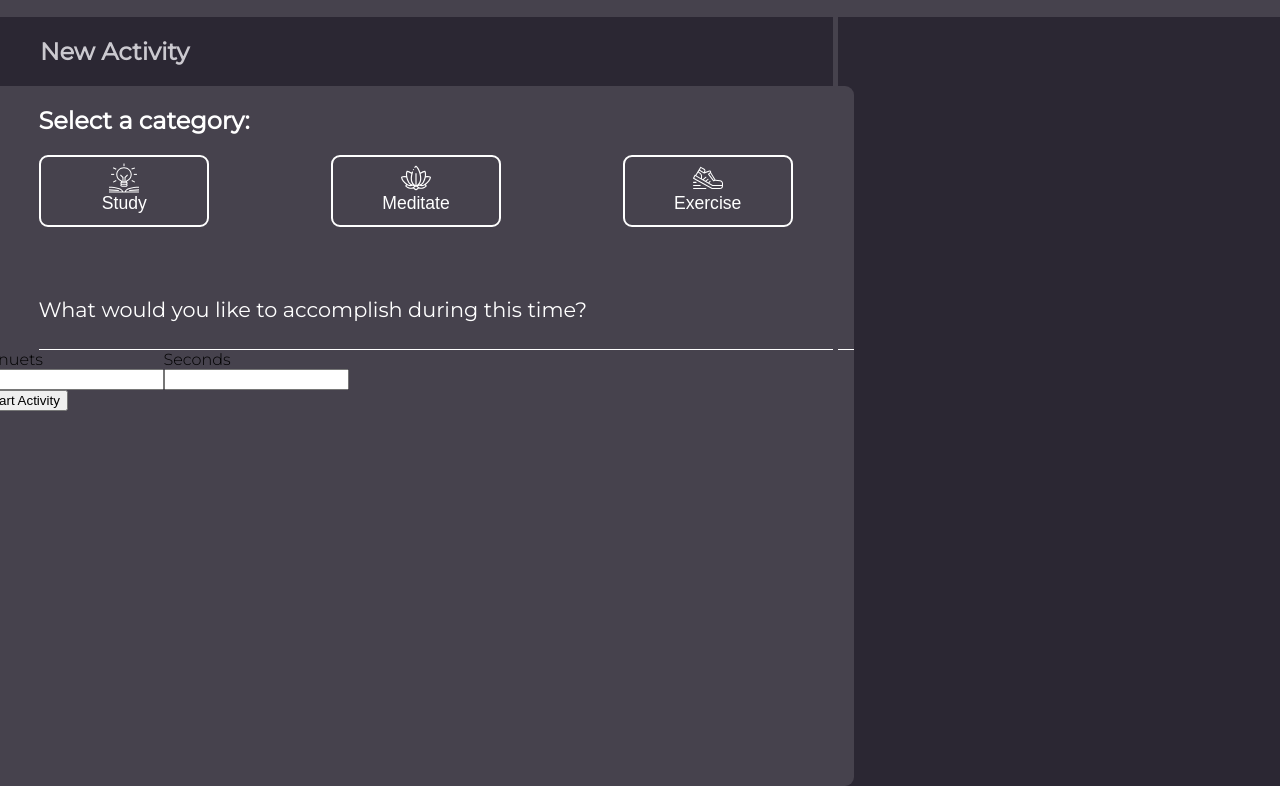
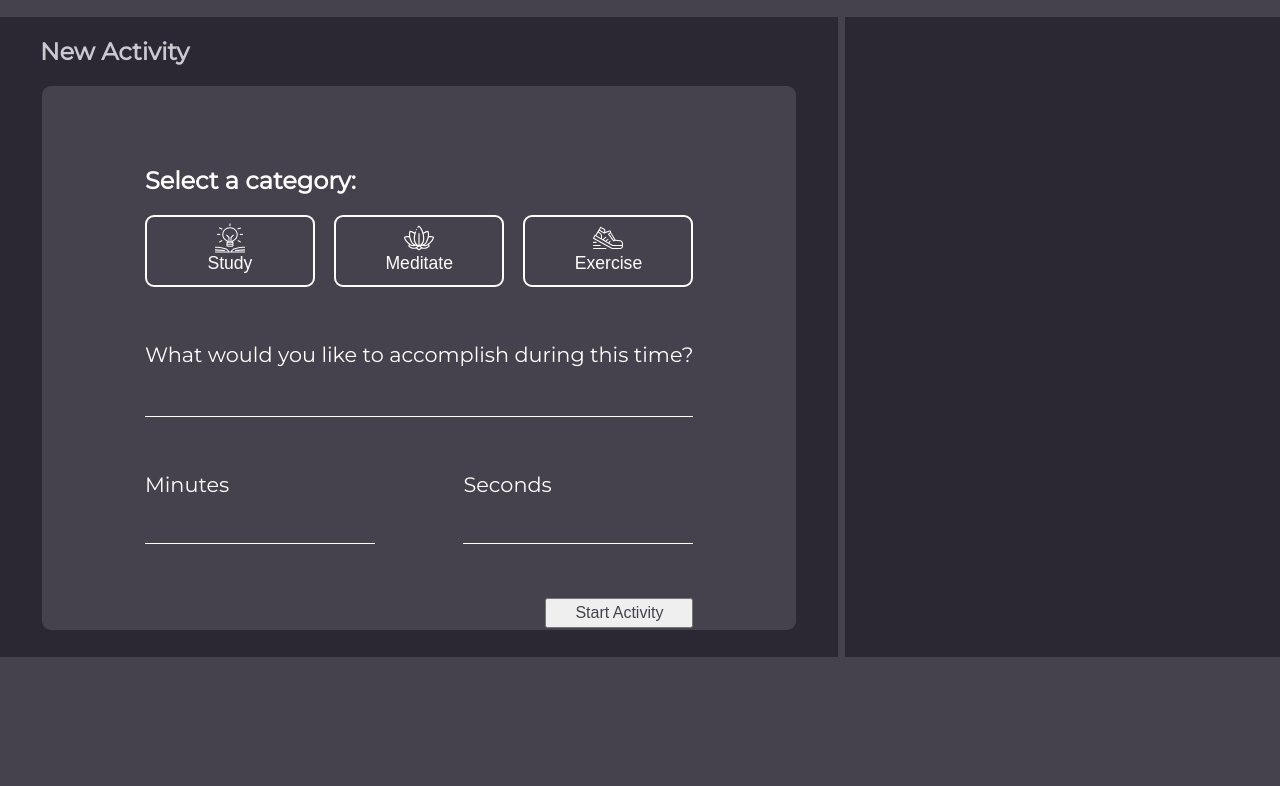
Before and after one commit to Markus-Xavier/intention-timer, a plain HTML site: page index.html in a window 1280 px wide. Shown: the part 63-849 px from the top of the page. After the commit the page ends 800 px from the top, so only its background shows below. Drawn offline with Linux system fonts and the light colour scheme.

Commit message:
Finish left box comp

```diff
--- a/index.html
+++ b/index.html
@@ -15,7 +15,6 @@
         <section class="left-side-box">
             <h1 id="new-activity-text">New Activity</h1>
             <section id="new-activity-section">
-                <div>
                 <form>
                     <h2>Select a category:</h2>
                     <div id="activity-button-container">
@@ -23,29 +22,31 @@
                         <button><img src="assets/meditate.svg" class="button-image">Meditate</button>
                         <button><img src="assets/exercise.svg" class="button-image">Exercise</button>
                     </div>
-                    </div>
+
                     <div id="accomplish-box">
                         <label for="accomplish-goal">What would you like to accomplish during this time?</label>
-                        <input id="accomplish-goal" type"text" class="input-field-style">
+                        <input id="accomplish-goal" type="text" class="input-field-style">
                     </div>
+
                     <div id="time-set-box">
                         <div>
-                            <label for="minuets">Minuets</label>
-                            <input id="minuets">
+                            <label for="minutes">Minutes</label>
+                            <input id="minutes" type="number">
                         </div>
                         <div>
                             <label for="seconds">Seconds</label>
-                            <input id="seconds">
+                            <input id="seconds" type="number">
                         </div>
                     </div>
-                    <div>
-                        <button>Start Activity</button>
+                    <div id="start-box">
+                        <button id="start-button">Start Activity</button>
                     </div>
                     </form>
                 </div>
             </section>
         </section>
-        <div id="line"></div>
+        <section class="right-side-box"></section>
+
 
     </main>
 </body>
--- a/styles.css
+++ b/styles.css
@@ -10,80 +10,87 @@ Error: #EFB7EC
 font-family: 'Montserrat', sans-serif;
 */
 
-body{
+body {
   min-height: 100vh;
-    background-color: #2B2733;
+  background-color: #46424d;
   margin: 0;
-    font-family: 'Montserrat', sans-serif;
+  font-family: "Montserrat", sans-serif;
   font-weight: 300;
+}
+header {
+  height: 20vh;
+}
+main {
+  display: flex;
+  height: 80vh;
+  justify-content: space-between;
+}
+
+button {
+  display: flex;
+}
+
+h2 {
+  color: #fff;
+  width: 90%;
+}
+
+.left-side-box {
   display: flex;
   flex-direction: column;
-    justify-content: flex-end;
+  width: 65.5%;
+  background-color: #2b2733;
 }
 
-main{
-    display: flex;
-    height: 100%;
-    flex-grow: 1;
+.right-side-box {
+  background-color: #2b2733;
+  width: 34%;
 }
 
-button{
-    display:flex;
-}
-
-h2{
-    color: #FFF;
-    margin-left: 60px;
-}
-
-.left-side-box{
-    display: flex;
-    flex-direction: column;
-    width: 65%;
-}
-
-.button-image{
+.button-image {
   width: 30px;
   height: 30px;
 }
 
-#main-logo-header{
+#main-logo-header {
   height: 80px;
-    background-color: #46424D;
+  background-color: #46424d;
   display: flex;
   justify-content: center;
   align-items: center;
   font-size: 2em;
-    color: #FFF;
+  color: #fff;
 }
-
-#line{
-    border-right: solid #46424D 5px;
+/*
+#line {
+  border-right: solid #46424d 5px;
   width: 1px;
   height: auto;
-}
+} */
 
-#new-activity-text{
-    color: #CBC9CF;
+#new-activity-text {
+  color: #cbc9cf;
   margin-left: 40px;
 }
 
-#new-activity-section{
+#new-activity-section {
   display: flex;
   flex-direction: column;
-    background-color: #46424D;
+  background-color: #46424d;
   border-radius: 9px;
-    height: 700px;
-    width: 875px;
+  height: 85%;
+  width: 90%;
+  align-items: center;
   align-self: center;
 }
 
-#activity-button-container{
+#activity-button-container {
   display: flex;
-    justify-content: space-around;
+  justify-content: space-between;
+  width: 100%;
 }
 
-#activity-button-container button{
+#activity-button-container button {
   display: flex;
   flex-direction: column;
   align-items: center;
@@ -92,41 +99,80 @@ h2{
   height: 72px;
   padding-top: 6px;
   padding-bottom: 6px;
-    border: #FFF solid 2px;
+  border: #fff solid 2px;
   border-radius: 9px;
-    color: #FFF;
+  color: #fff;
   font-size: 1.1em;
 }
 
-#accomplish-box{
+#accomplish-box {
   display: flex;
   flex-direction: column;
-    margin-left: 60px;
-    margin-top: 70px;
+  width: 100%;
+  margin-top: 10%;
 }
 
-#accomplish-box label{
-    color: #FFF;
+#accomplish-box label {
+  color: #fff;
   font-size: 1.3em;
   font-weight: 400;
 }
 
-#accomplish-box input{
-    color: #FFF;
+#accomplish-box input {
+  color: #fff;
   height: 25px;
+  margin-top: 4%;
 }
 
-.input-field-style{
+.input-field-style {
   background: none;
   border: none;
-    border-bottom: 1px solid #ffffff
+  border-bottom: 1px solid #ffffff;
 }
 
-#time-set-box{
+#time-set-box {
   display: flex;
+  width: 100%;
+  justify-content: space-between;
+  margin-top: 10%;
 }
 
-#time-set-box div{
+#time-set-box div {
   display: flex;
   flex-direction: column;
 }
+
+#time-set-box label {
+  color: white;
+  font-size: 1.3em;
+  font-weight: 400;
+}
+
+#time-set-box input {
+  margin-top: 10%;
+  background: none;
+  border: none;
+  border-bottom: 1px solid #ffffff;
+  color: white;
+  font-size: 1.1em;
+}
+
+#start-box {
+  margin-top: 10%;
+  display: flex;
+  justify-content: flex-end;
+}
+
+#start-button {
+  width: 27%;
+  height: 30px;
+  font-size: 1em;
+  color: #46424d;
+  display: flex;
+  align-items: center;
+  justify-content: center;
+}
+
+form {
+  margin-top: 8%;
+}
```
Lines whose indentation alone changed are shown as unchanged.
